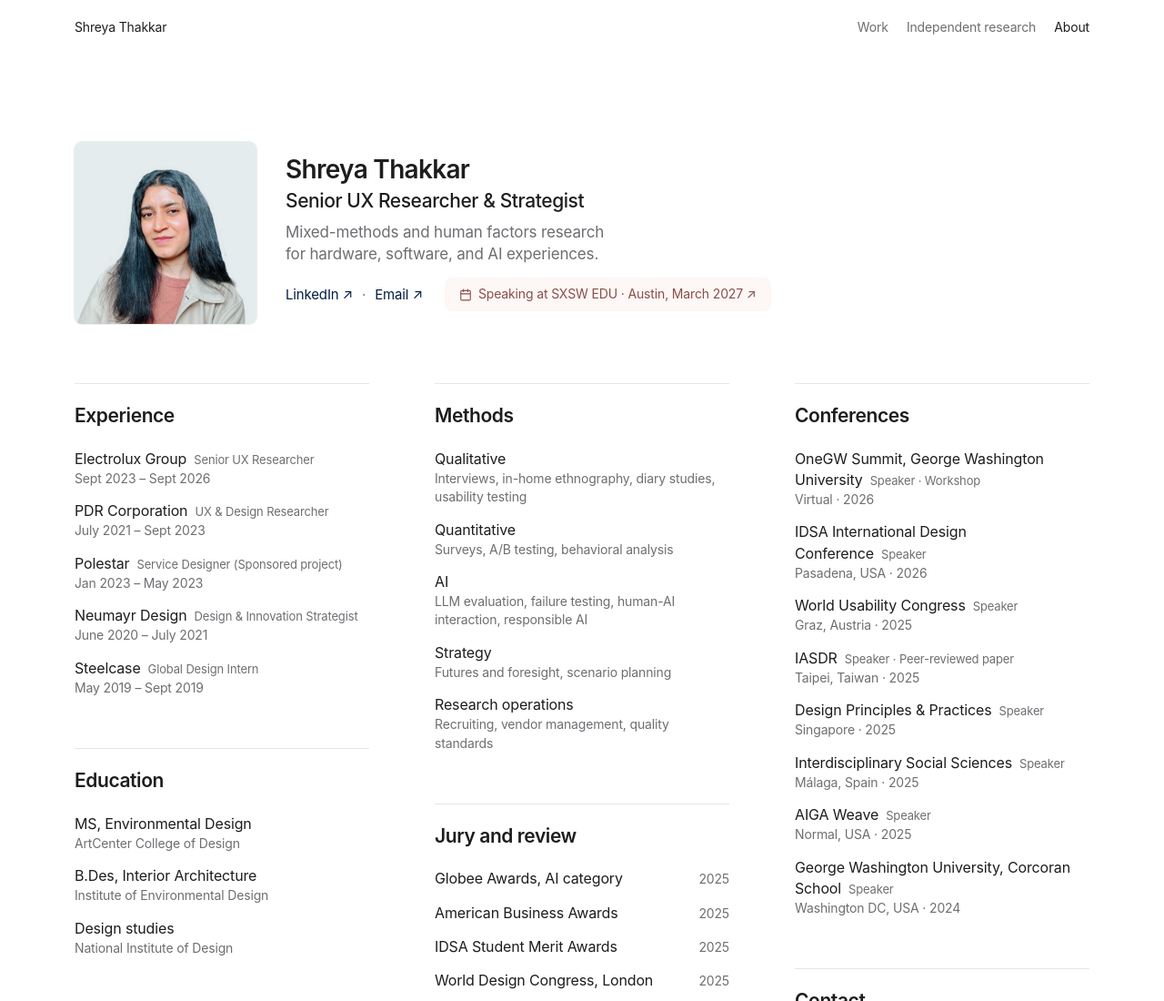
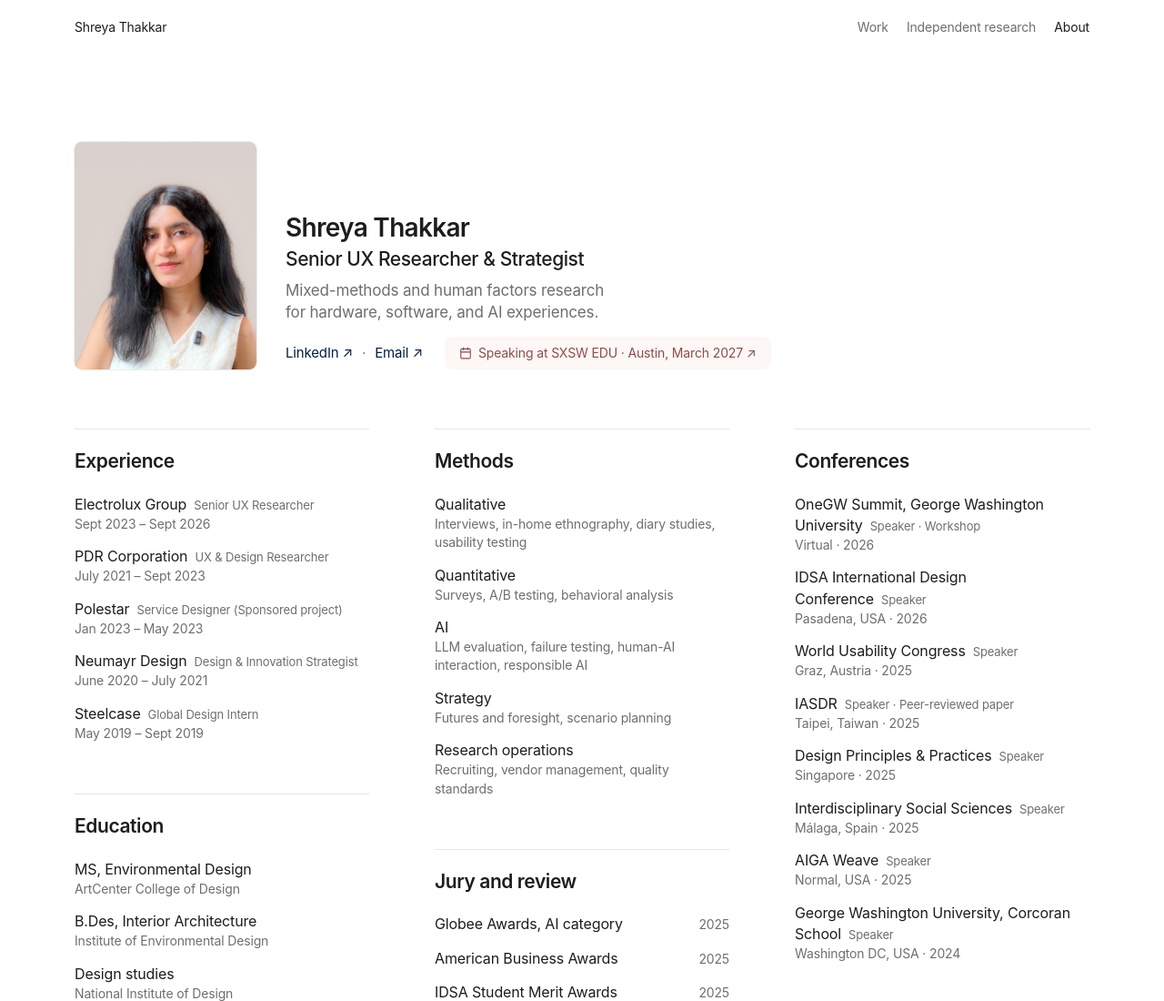
Before and after one commit to shreyathakkaruxr/shreyathakkaruxr.github.io, a plain HTML site: page about.html in a window 1280 px wide. Shown: the top 1100 px of the page at 91% size. Drawn offline with Linux system fonts and the light colour scheme.

Commit message:
About: new rectangular profile photo, text aligned to bottom
Co-Authored-By: Claude Opus 5.5 <noreply@anthropic.com>
Claude-Session: https://claude.ai/code/session_01Lm7r7cA3nJKZpGaiyFMdqv

```diff
--- a/about.html
+++ b/about.html
@@ -44,11 +44,11 @@ nav .links{display:flex;gap:20px}
 @media(max-width:480px){nav{flex-wrap:wrap;gap:8px 16px}nav .links{gap:16px}}
 nav [aria-current]{color:var(--ink)}
 
-header{display:flex;flex-wrap:wrap;gap:20px 40px;align-items:center;padding:96px 0 104px}
+header{display:flex;flex-wrap:wrap;gap:20px 40px;align-items:flex-end;padding:96px 0 104px}
 h1{font-size:clamp(40px,6vw,60px);line-height:1;letter-spacing:-.04em;margin:0}
 .id{display:flex;align-items:center;gap:20px}
 .sr{position:absolute;width:1px;height:1px;overflow:hidden;clip:rect(0 0 0 0);white-space:nowrap}
-.photo{width:200px;height:200px;border-radius:8px;flex:none;box-shadow:0 0 0 1px rgba(0,0,0,.07)}header{gap:24px 32px}
+.photo{width:200px;height:250px;border-radius:8px;flex:none;box-shadow:0 0 0 1px rgba(0,0,0,.07)}header{gap:24px 32px}
 .proj{display:block;text-decoration:none}
 .proj .go{color:var(--accent);margin-top:4px}
 .proj:hover b{text-decoration:underline}
@@ -131,7 +131,7 @@ footer .sig span{font-family:'Shadows Into Light',cursive;font-size:16px;color:#
   </nav>
 
   <header>
-    <img class="photo" src="images/image.jpg" width="160" height="160" alt="Shreya Thakkar">
+    <img class="photo" src="images/profile.jpg" width="200" height="250" alt="Shreya Thakkar">
     <div><h1 class="hname">Shreya Thakkar</h1>
     <p class="lede"><strong>Senior UX Researcher &amp; Strategist</strong>Mixed-methods and human factors research<br>for hardware, software, and AI experiences.</p>
     <p class="contact"><a href="https://www.linkedin.com/in/shreya-thakkar-756ba6142/" target="_blank" rel="noopener">LinkedIn ↗</a><span aria-hidden="true">·</span><a href="mailto:shreyathakkar.uxr@gmail.com">Email ↗</a><a class="pill spk" href="https://schedule.sxswedu.com/2027/events/PP1163387" target="_blank" rel="noopener"><svg class="cal" width="14" height="14" viewBox="0 0 24 24" fill="none" stroke="currentColor" stroke-width="1.9" stroke-linecap="round" stroke-linejoin="round" aria-hidden="true"><rect x="3" y="4" width="18" height="18" rx="2"/><path d="M16 2v4M8 2v4M3 10h18"/></svg>Speaking at SXSW EDU · Austin, March&nbsp;2027&nbsp;↗</a></p></div>
```
Also changed, not shown: images/profile.jpg (added).
